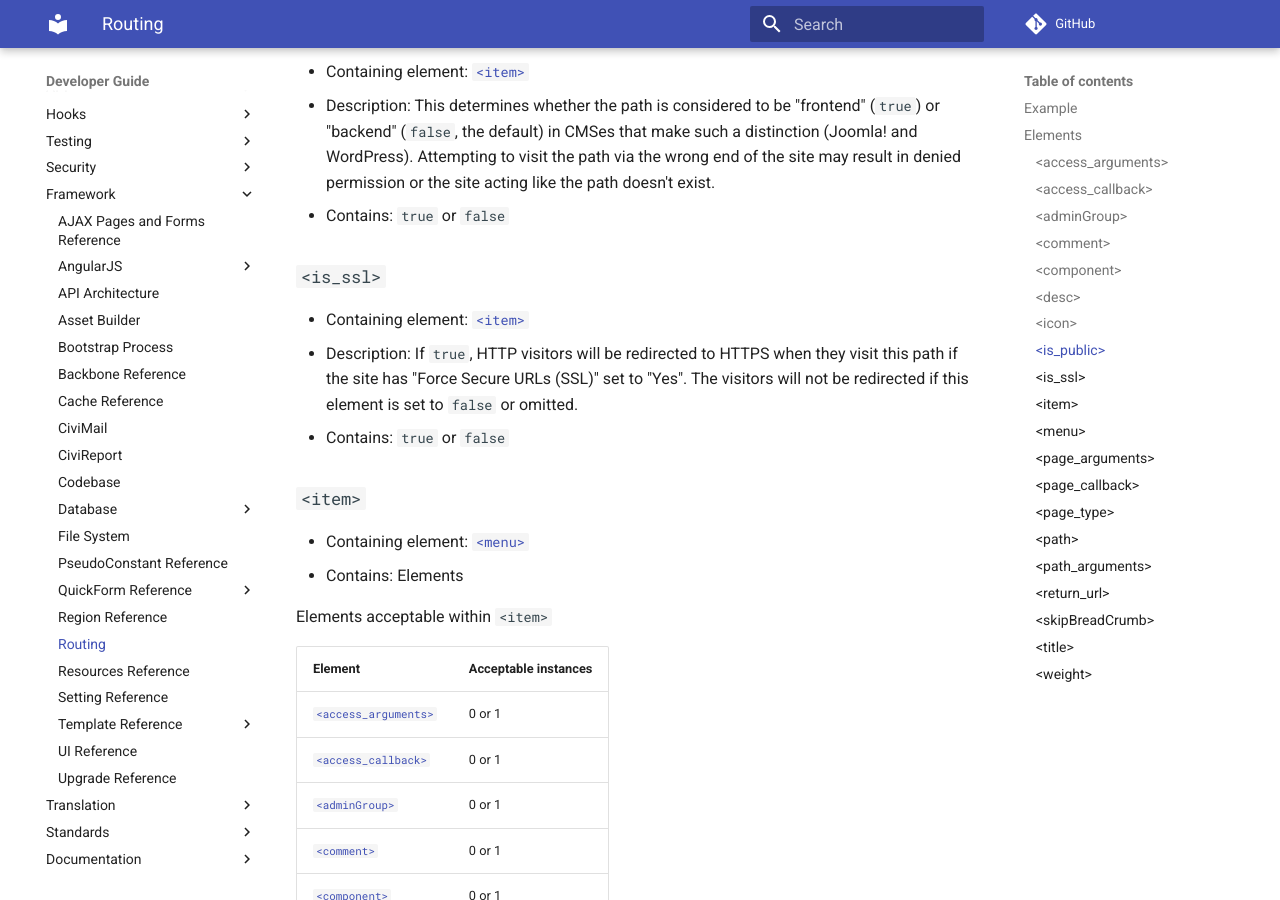
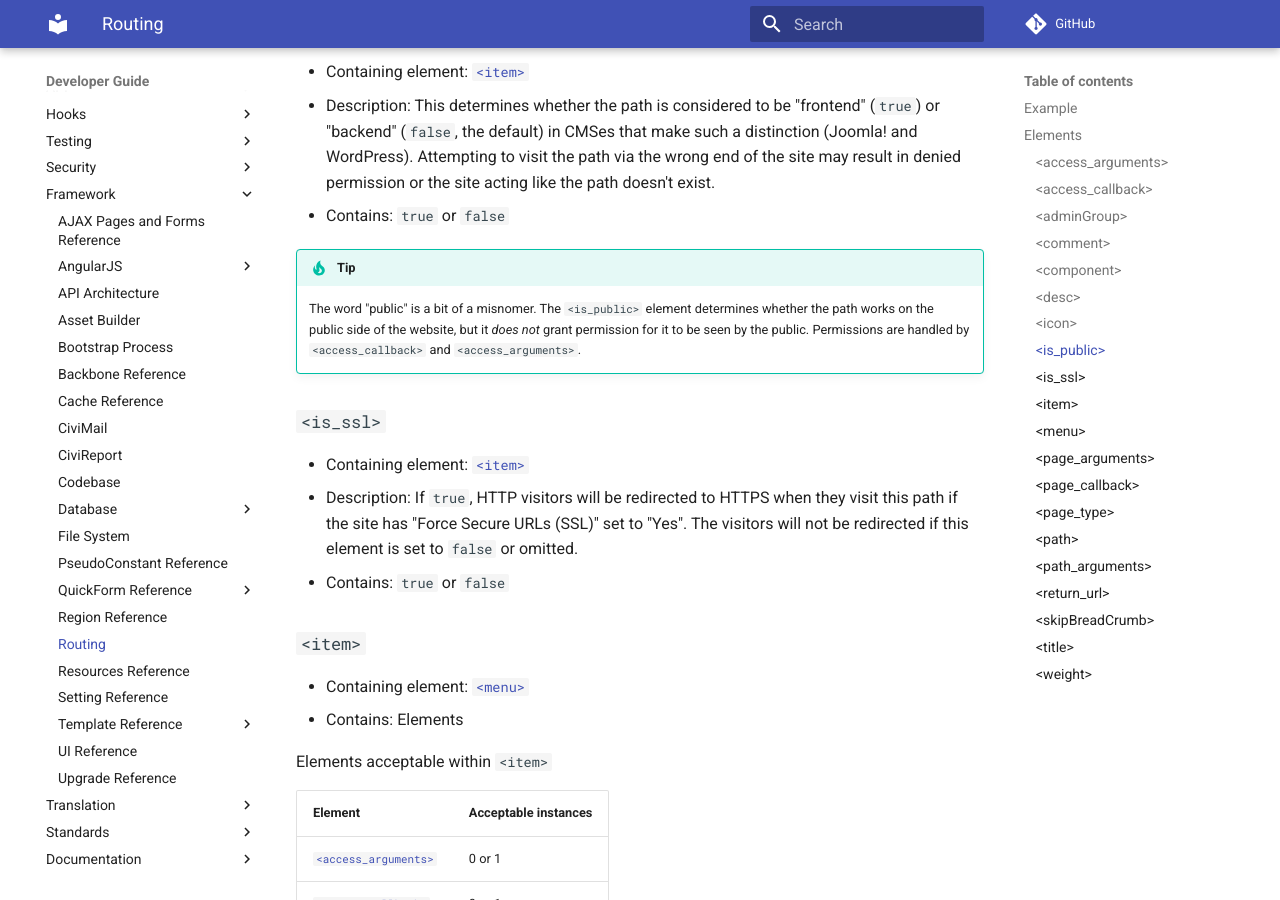
Before and after one commit to civicrm/civicrm-dev-docs, an MkDocs documentation site: the page built from docs/framework/routing.md, in a window 1280 px wide and 900 px high, scrolled down 2716 px. Built offline with MkDocs 1.6.1 and Material for MkDocs 9.7.7, drawn with Linux system fonts in a browser that asks for light colours; comment, search, counter and statistics services are not loaded; old or Windows-style settings are respelled for this version of MkDocs.

Commit message:
Framework - Routing: add note about `is_public` not handling permissions.

```diff
--- a/docs/framework/routing.md
+++ b/docs/framework/routing.md
@@ -93,6 +93,9 @@ The XML will contain a structure made up of the following elements.
 * Containing element: [`<item>`](#item)
 * Description: This determines whether the path is considered to be "frontend" (`true`) or "backend" (`false`, the default) in CMSes that make such a distinction (Joomla! and WordPress).  Attempting to visit the path via the wrong end of the site may result in denied permission or the site acting like the path doesn't exist.
 * Contains: `true` or `false`
+
+!!! tip
+    The word "public" is a bit of a misnomer.  The `<is_public>` element determines whether the path works on the public side of the website, but it *does not* grant permission for it to be seen by the public.  Permissions are handled by `<access_callback>` and `<access_arguments>`.
 
 ### `<is_ssl>` {:#is_ssl}
 
```
